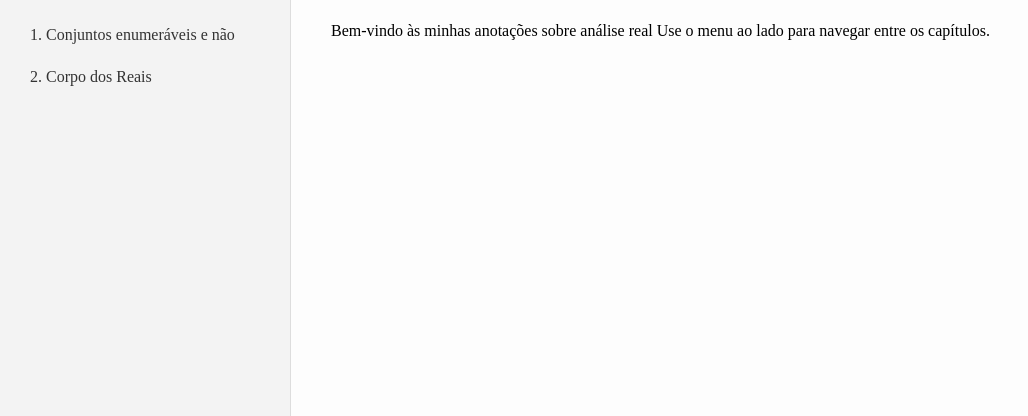
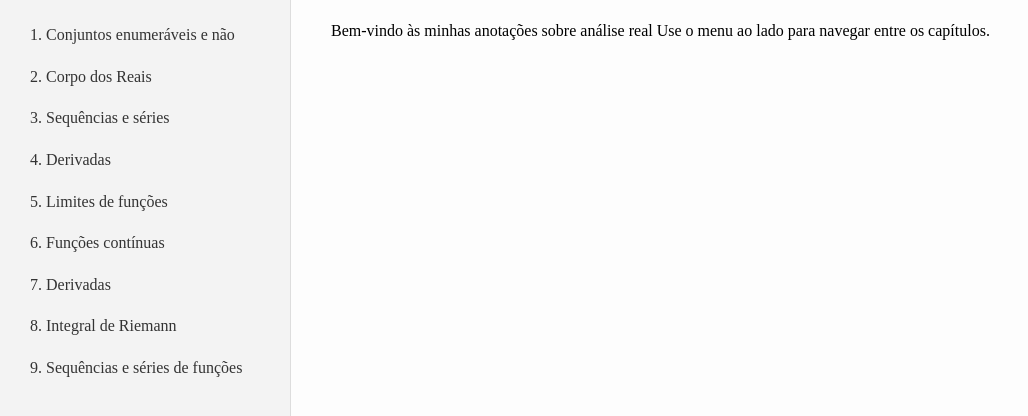
Before and after one commit to majuszz/Math, a plain HTML site: page index.html in a window 1280 px wide. Shown: the part 96-512 px from the top of the page, without its empty margins (0-1028 px from the left). Drawn offline with nearby package versions, Linux system fonts and the light colour scheme.

Commit message:
Update index.html

```diff
--- a/index.html
+++ b/index.html
@@ -26,6 +26,13 @@
                 <li><a href="index.html">Prefácio</a></li>
                 <li><a href="cap1.html">1. Conjuntos enumeráveis e não</a></li>
                 <li><a href="capitulo2.html">2. Corpo dos Reais</a></li>
+                <li><a href="seqseries.html"> 3. Sequências e séries</a></li>
+                <li><a href="topologia.html"> 4. Derivadas</a></li>
+                <li><a href="limite.html"> 5. Limites de funções</a></li>
+                <li><a href="continuidade.html"> 6. Funções contínuas</a></li>
+                <li><a href="derivadas.html"> 7. Derivadas</a></li>
+                <li><a href="integral.html"> 8. Integral de Riemann</a></li>
+                <li><a href="seqfun.html"> 9. Sequências e séries de funções</a></li>
             </ul>
         </nav>
 
```
